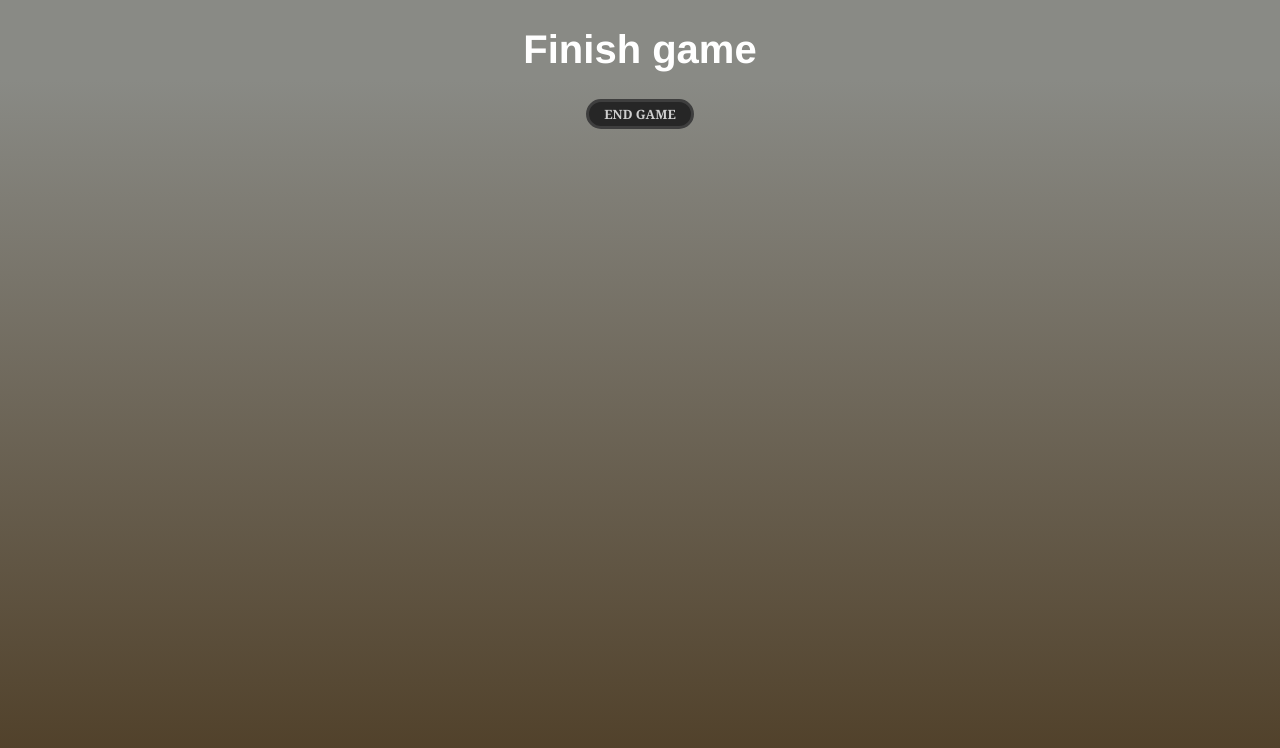
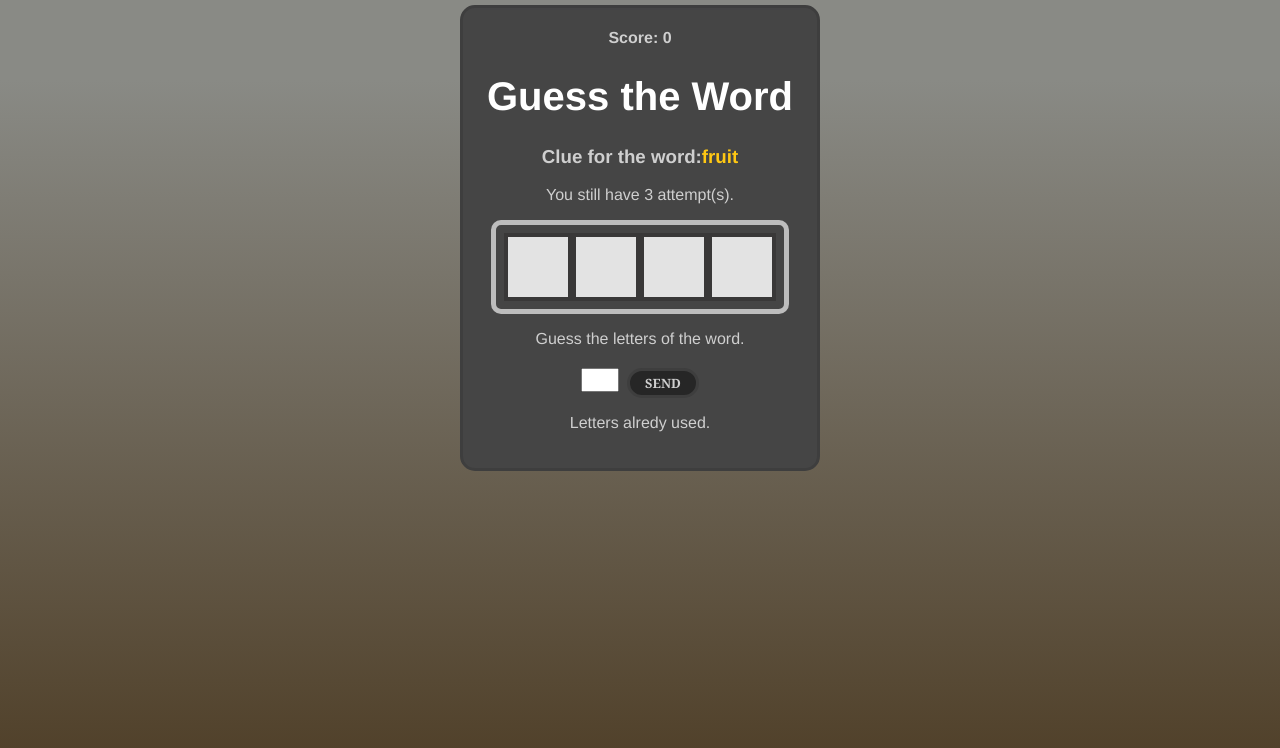
Before and after one commit to TamaraMMT/secret-word, a React (Vite) app in the folder secret-word/: page / in a window 1280 px wide. Both pictures are taken after a click on the button "PLAY!". Shown: the top 748 px of the page. Built offline with nearby package versions, Linux system fonts and the light colour scheme.

Commit message:
add logic of letter handling, category, scores..

```diff
--- a/secret-word/src/App.jsx
+++ b/secret-word/src/App.jsx
@@ -1,13 +1,13 @@
-// CSS
+/* // CSS */
 import "./App.css";
 
-// React
+/* // React */
 import { userCallback, useEffect, useState } from "react";
 
-// data
+/* // data */
 import { wordsList } from "./data/words";
 
-// components
+/* components */
 import StartScreen from "./components/StartScreen";
 import Game from "./components/Game";
 import GameOver from "./components/GameOver";
@@ -25,6 +25,11 @@ function App() {
   const [pickedWord, setPickedWord] = useState("");
   const [pickedCategory, setPickedCategory] = useState("");
   const [letters, setLetters] = useState([]);
+
+  const [guessedLetters, setGuessedLetters] = useState([]);
+  const [wrongLetters, setWrongLetters] = useState([]);
+  const [guesses, setGuesses] = useState(3);
+  const [score, setScore] = useState(0);
 
   const pickWordandCategory = () => {
     const categories = Object.keys(words);
@@ -46,13 +51,13 @@ function App() {
 
     setPickedWord(word);
     setPickedCategory(category);
-    setLetters(letters);
+    setLetters(wordLetters);
 
     setGameStage(stages[1].name);
   };
 
-  const verifyLetter = () => {
-    setGameStage(stages[2].name);
+  const verifyLetter = (letter) => {
+    console.log(letter);
   };
 
   const retry = () => {
@@ -62,9 +67,22 @@ function App() {
   return (
     <>
       <div className="App">
-        {gameState === "start" && <StartScreen startGame={startGame} />}
-        {gameState === "game" && <Game verifyLetter={verifyLetter} />}
-        {gameState === "end" && <GameOver retry={retry} />}
+        <div className="container">
+          {gameState === "start" && <StartScreen startGame={startGame} />}
+          {gameState === "game" && (
+            <Game
+              verifyLetter={verifyLetter}
+              pickedWord={pickedWord}
+              pickedCategory={pickedCategory}
+              letters={letters}
+              guessedLetters={guessedLetters}
+              wrongLetters={wrongLetters}
+              guesses={guesses}
+              score={score}
+            />
+          )}
+          {gameState === "end" && <GameOver retry={retry} />}
+        </div>
       </div>
     </>
   );
--- a/secret-word/src/components/Game.css
+++ b/secret-word/src/components/Game.css
@@ -1,4 +1,54 @@
-h1 {
+.game h1 {
   color: rgb(255, 255, 255);
   font-size: 2.5rem;
 }
+
+.points span {
+  font-weight: bold;
+}
+
+.clue span {
+  color: rgb(255, 200, 19)
+}
+
+.wordContainer {
+  margin: 0.5em;
+  padding: .5em;
+  border: 5px solid #bdbdbd;
+  border-radius: 10px;
+  display: flex;
+  justify-content: center;
+}
+
+.letter,
+.blankSquare {
+  font-size:  50px;
+  line-height: 1.6;
+  border: 4px solid rgb(57, 56, 56);
+  height: 60px;
+  width: 60px;
+  background-color: rgb(227, 227, 227);
+  text-transform: uppercase;
+  color: rgb(27, 27, 27);
+  font-weight: bold;
+  text-align: center;
+}
+
+
+.letterContainer p {
+  margin-bottom: 1.2em;
+}
+
+.letterContainer form {
+  display: flex;
+  text-align: center;
+  justify-content: center;
+}
+
+.letterContainer input {
+  height: 100%;
+  width: 30px;
+  font-size: 1em;
+  text-align: center;
+  margin-right: 0.5em;
+}
--- a/secret-word/src/components/Game.jsx
+++ b/secret-word/src/components/Game.jsx
@@ -1,11 +1,80 @@
+import PropTypes from "prop-types";
+
+import { useState } from "react";
 import "./Game.css";
 
-const Game = ({ verifyLetter }) => {
+const Game = ({
+  verifyLetter,
+  pickedWord,
+  pickedCategory,
+  letters,
+  guessedLetters,
+  wrongLetters,
+  guesses,
+  score,
+}) => {
+  const [letter, setLetter] = useState("");
+
+  const handleSubmit = (e) => {
+    e.preventDefault();
+
+    verifyLetter(letter);
+  };
   return (
-    <div>
-      <h1> Finish game</h1>
-      <button onClick={verifyLetter}>end game</button>
+    <div className="game">
+      <p className="points">
+        <span>Score: {score}</span>
+      </p>
+
+      <h1>Guess the Word</h1>
+      <h3 className="clue">
+        Clue for the word:
+        <span>{pickedCategory}</span>
+      </h3>
+      <p>You still have {guesses} attempt(s).</p>
+      <div className="wordContainer">
+        {letters.map((letter, i) =>
+          guessedLetters.includes(letter) ? (
+            <span key={i} className="letter">
+              {letter}
+            </span>
+          ) : (
+            <span key={i} className="blankSquare"></span>
+          )
+        )}
+      </div>
+      <div className="letterContainer">
+        <p>Guess the letters of the word.</p>
+        <form onSubmit={handleSubmit}>
+          <input
+            type="text"
+            name="letter"
+            maxLength="1"
+            required
+            onChange={(e) => setLetter(e.target.value)}
+            value={letter}
+          />
+          <button onClick={verifyLetter}>send</button>
+        </form>
+      </div>
+      <div className="wrongLettersContainer">
+        <p>Letters alredy used.</p>
+        {wrongLetters.map((letter, i) => (
+          <span key={i}>{letter}</span>
+        ))}
+      </div>
     </div>
   );
 };
+
+Game.propTypes = {
+  verifyLetter: PropTypes.func.isRequired,
+  pickedWord: PropTypes.string.isRequired,
+  pickedCategory: PropTypes.string.isRequired,
+  letters: PropTypes.array.isRequired,
+  guessedLetters: PropTypes.array.isRequired,
+  wrongLetters: PropTypes.array.isRequired,
+  guesses: PropTypes.number.isRequired,
+  score: PropTypes.number.isRequired,
+};
 export default Game;
```
